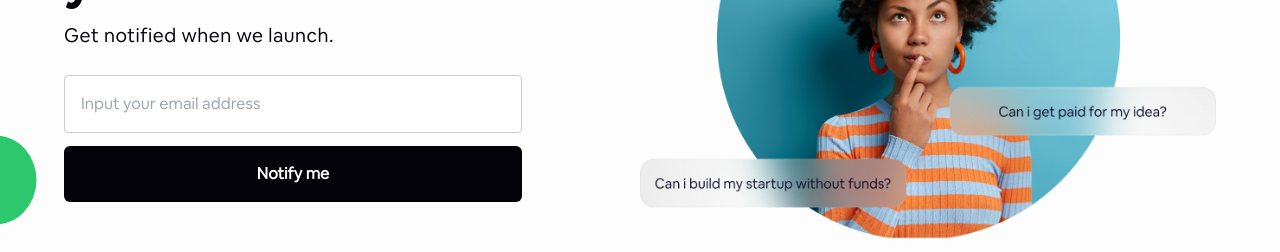
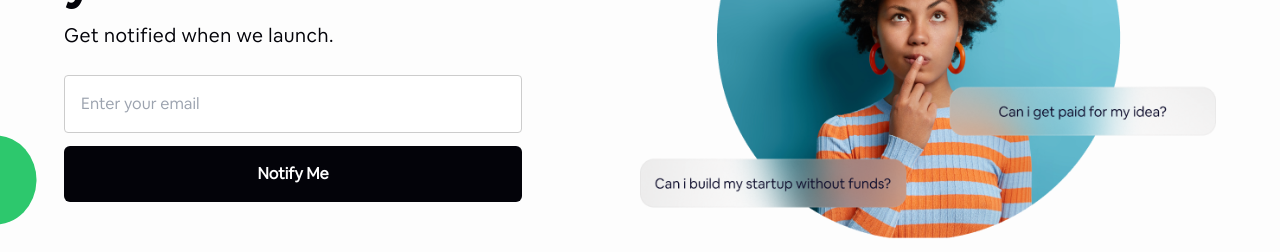
Before and after one commit to mad-max-fury/hidea-africa, a React (Create React App) app: page / in a window 1280 px wide. Shown: the part 383-635 px from the top of the page. Built offline with nearby package versions, Linux system fonts and the light colour scheme.

Commit message:
[add] spinner to submit button

```diff
--- a/package.json
+++ b/package.json
@@ -14,6 +14,7 @@
     "axios": "^0.24.0",
     "react": "^17.0.2",
     "react-dom": "^17.0.2",
+    "react-hook-form": "^7.19.5",
     "react-icons": "^4.3.1",
     "react-router-dom": "^5.3.0",
     "react-scripts": "4.0.3",
--- a/src/components/UI/Button.css
+++ b/src/components/UI/Button.css
@@ -27,9 +27,17 @@
     transition: 0.3s;
 }
 
+
+.btn-primary:disabled {
+    background-color: #5c5c5c;
+    color: #666666;
+    pointer-events: none;
+}
+
 .btn-primary:hover {
     cursor: pointer;
     transform: scale(1.03);
+    outline: none;
 }
 
 @media screen and (max-width: 600px) {
--- a/src/components/UI/Button.js
+++ b/src/components/UI/Button.js
@@ -2,12 +2,13 @@ import React from 'react';
 import './Button.css';
 
 
-export const Button = ({ text, onClick, type, style, ...props }) => {
+export const Button = ({ disabled, text, onClick, type, style, ...props }) => {
     return (
         <button
             className={type === 'submit' ? 'btn-primary' : 'btn'}
             type={type}
             onClick={onClick}
+            disabled={disabled}
         >
             {text}
         </button>
--- a/src/components/UI/MailForm.css
+++ b/src/components/UI/MailForm.css
@@ -3,9 +3,8 @@
     margin: 0 auto;
     display: flex;
     flex-direction: column;
+
 }
-
-
 
 .form-group input {
     width: 100%;
@@ -15,7 +14,9 @@
     border-radius: 4px;
     box-sizing: border-box;
     font-size: 1rem;
+    outline: none;
 }
+
 
 .error {
     color: red;
@@ -23,6 +24,34 @@
     margin-bottom: 1em;
 }
 
+.loader {
+    border-top-color: #3498db;
+    -webkit-animation: spinner 1.5s linear infinite;
+    animation: spinner 1.5s linear infinite;
+    margin: auto;
+}
+
+@-webkit-keyframes spinner {
+    0% {
+        -webkit-transform: rotate(0deg);
+    }
+
+    100% {
+        -webkit-transform: rotate(360deg);
+    }
+}
+
+@keyframes spinner {
+    0% {
+        transform: rotate(0deg);
+    }
+
+    100% {
+        transform: rotate(360deg);
+    }
+}
+
+
 @media screen and (max-width: 320px) {
     .form-group input {
         font-size: .8rem;
--- a/src/components/UI/MailForm.js
+++ b/src/components/UI/MailForm.js
@@ -1,14 +1,16 @@
-import React, { useState, useCallback } from 'react'
+import React, { useState, useCallback, useEffect, } from 'react'
 import "./MailForm.css"
 import { Button } from './Button'
 import axios from 'axios'
 import { Modal } from './Modal'
+import { Fragment } from 'react'
 
-export const MailForm = () => {
+export const MailForm = (props) => {
     const [email, setEmail] = useState('')
     const [error, setError] = useState('')
-    const [success, setSuccess] = useState("Notify me")
     const [modal, setModal] = useState(false)
+    const [loading, setLoading] = useState(false)
+
 
     const handleShowModal = useCallback(() => {
         setModal(true)
@@ -20,41 +22,78 @@ export const MailForm = () => {
 
     const handleChange = (e) => {
         setEmail(e.target.value)
-        setSuccess("Notify me")
-        setError("")
+        setError('')
     }
 
-    const handleSubmit = (e) => {
+    const handleSubmit = useCallback(async (e) => {
         e.preventDefault()
+        setLoading(true)
         if (email.length === 0) {
-            setError('Please enter your email')
-        } else if (!/^[A-Z0-9._%+-]+@[A-Z0-9.-]+\.[A-Z]{2,4}$/i.test(email)) {
-            setError('Please enter a valid email')
+            setError('Email is required')
+            setLoading(false)
+        } else if (!/^[A-Z0-9._%+-]+@[A-Z0-9.-]+\.[A-Z]{2,}$/i.test(email)) {
+            setError('Invalid email address')
+            setLoading(false)
         } else {
-            axios.post('https://hidea-backend-dev.herokuapp.com/api/waitlist', { email })
-                .then(res => {
+            try {
+                const res = await axios.post('https://hidea-backend-dev.herokuapp.com/api/waitlist', { email })
+                if (res.data.success) {
+                    setLoading(false)
                     setEmail('')
                     setError('')
                     handleShowModal()
-                })
-                .catch(err => {
-                    setError('Something went wrong, You can not submit the same email twice!')
-                })
+                } else {
+                    setError('Something went wrong')
+                    setLoading(false)
+
+                }
+            } catch (err) {
+                setError('Sorry, You can not submit the same email twice!')
+                setLoading(false)
+            }
+        }
+
+    }, [email, handleShowModal])
+
+    useEffect(() => {
+        setLoading(false)
+    }, [])
+
+    const loadingChecker = () => {
+        switch (loading) {
+            case true:
+                return (
+                    <div
+                        className="loader
+                        ease-linear
+                        rounded-full
+                        border-4 border-t-4 border-gray-200
+                        h-6
+                        w-6"
+                    ></div>
+                )
+            case false:
+                return (<p>Notify Me</p>)
+            default:
+                return (<p>Notify Me</p>)
         }
     }
 
-
     return (
-        <form className="mail-form" onSubmit={handleSubmit} >
-            <div className="form-group">
-                <input type="email" className="form-control" id="exampleInputEmail1"
-                    aria-describedby="SubcriptionEmail"
-                    placeholder="Input your email address" value={email}
-                    onChange={handleChange} />
-                {error && <div className="error">{error}</div>}
-            </div>
-            <Button className="btn-primary" text={success} type="submit" />
-            {modal && <Modal handleHideModal={handleHideModal} />}
-        </form>
+        <Fragment>
+            <form className="mail-form" onSubmit={handleSubmit}>
+                <div className="form-group">
+                    <input type="email" className="form-control" id="exampleInputEmail1"
+                        aria-describedby="SubcriptionEmail" placeholder="Enter your email" value={email} onChange={handleChange} />
+                    {error && <p className="text-red-500 text-sm italic">{error}</p>}
+                </div>
+                <Button type="submit"
+                    className="btn-primary"
+                    disabled={loading}
+                    text={loadingChecker()}
+                />
+            </form>
+            {modal && <Modal handleHideModal={handleHideModal} ref={props.modalRef} />}
+        </Fragment>
     )
 }
--- a/src/components/UI/Modal.js
+++ b/src/components/UI/Modal.js
@@ -11,10 +11,10 @@ export const Modal = ({ handleHideModal }) => {
     }, []);
     return (
         <Fragment>
-            <div onClick={handleHideModal} className="fixed inset-0 bg-black opacity-50" />
+            <div onClick={handleHideModal} className="fixed inset-0 bg-black opacity-50 z-10" />
             <Portal>
 
-                <div className="bg-black opacity-25 w-full h-full absolute z-10 inset-0" />
+                <div className="bg-black opacity-25 w-full h-full absolute z-30 inset-0" onClick={handleHideModal} />
                 <div className="modal bg-white rounded-lg md:max-w-md md:mx-auto p-4 fixed inset-x-0 bottom-0 z-50 mb-4 mx-4 ">
                     <div className="flex-col items-center text-center justify-center">
                         <div className="rounded-full border border-green-500 flex items-center justify-center w-16 h-16 flex-shrink-0 mx-auto">
@@ -33,6 +33,8 @@ export const Modal = ({ handleHideModal }) => {
                     <div className="text-center md:text-center mt-4 md:flex md:justify-center">
                         <button
                             onClick={handleHideModal}
+                            type="button"
+                            onFocus={handleHideModal}
                             className="text-white block w-full md:inline-block px-4 py-3 bg-black rounded-md font-semibold text-sm mt-4 md:mt-0 md:order-1"
                         >Ok</button>
 
```
Also changed, not shown: 1 other file (tests, documents, lock files or other folders).
